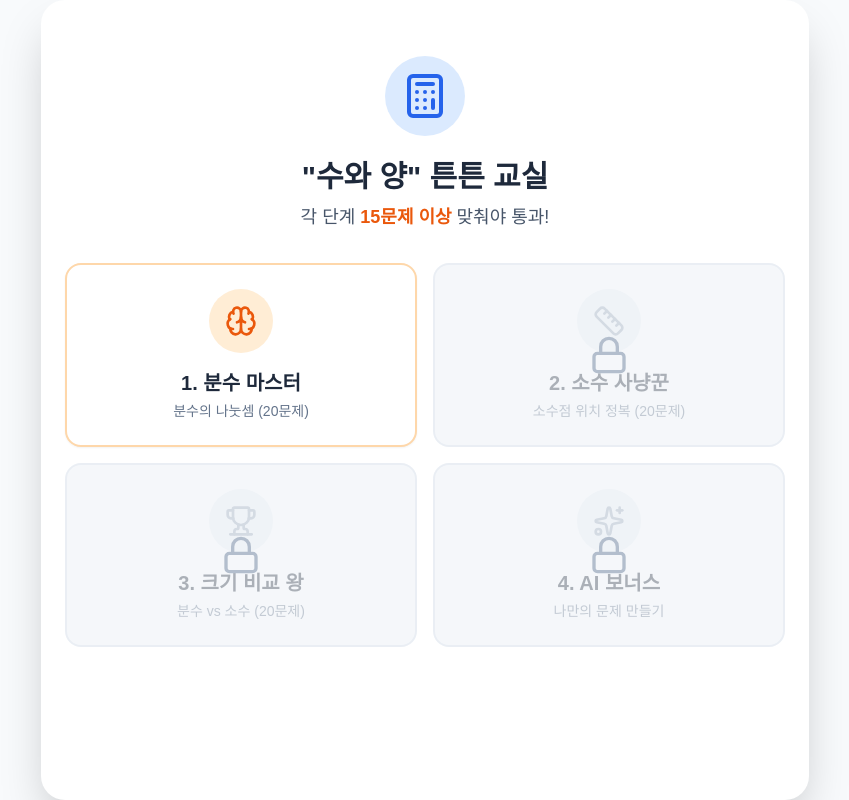
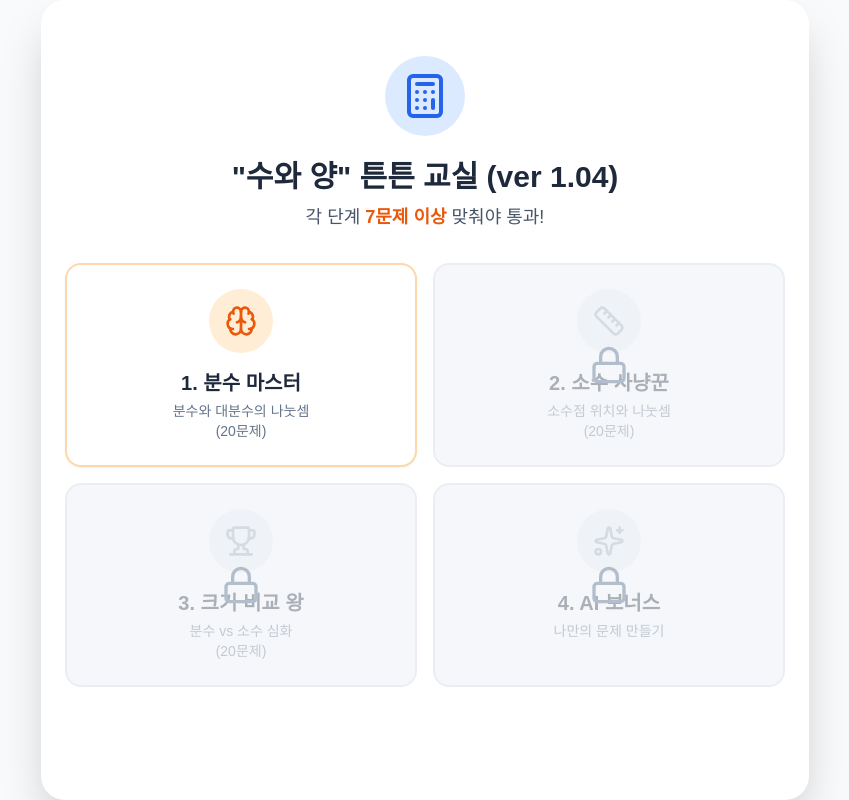
Before and after one commit to OhSeongAbba/math-drill, a Flask app: page / in a window 1280 px wide. Shown: the whole page, without its empty margins (215-1064 px from the left). Run offline with Flask 3, Linux system fonts and the light colour scheme; some libraries are stand-ins or nearby versions; some web fonts are replaced.

Commit message:
Update index.html

```diff
--- a/templates/index.html
+++ b/templates/index.html
@@ -3,7 +3,7 @@
 <head>
     <meta charset="UTF-8">
     <meta name="viewport" content="width=device-width, initial-scale=1.0">
-    <title>"수와 양" 튼튼 교실</title>
+    <title>"수와 양" 튼튼 교실 (ver 1.04)</title>
     <script src="https://cdn.tailwindcss.com"></script>
     <script src="https://unpkg.com/lucide@latest"></script>
     <style>
@@ -25,8 +25,9 @@
         // ⚙️ 설정 영역: 같은 서버 내 API 사용
         const API_URL = "/api/generate-problems";
 
-        const TOTAL_PROBLEMS = 20;
-        const PASS_THRESHOLD = 15;
+        // 📝 수정된 부분: 문제 수 10개, 통과 기준 7개로 변경
+        const TOTAL_PROBLEMS = 10;
+        const PASS_THRESHOLD = 7;
         const AI_TOTAL_PROBLEMS = 5;
 
         let state = {
@@ -53,8 +54,13 @@
 
         const app = document.getElementById('app');
 
-        function makeFractionHtml(num, den) {
-            return `<div class="fraction-container text-2xl font-bold text-slate-800"><span>${num}</span><span class="fraction-line border-slate-800"></span><span>${den}</span></div>`;
+        // 분수/대분수 HTML 생성 헬퍼 함수
+        function makeFractionDisplay(whole, num, den) {
+            const fracPart = `<div class="fraction-container text-2xl font-bold text-slate-800"><span>${num}</span><span class="fraction-line border-slate-800"></span><span>${den}</span></div>`;
+            if (whole > 0) {
+                return `<div class="flex items-center gap-1"><span class="text-3xl font-bold">${whole}</span>${fracPart}</div>`;
+            }
+            return fracPart;
         }
 
         // --- 렌더링 함수들 ---
@@ -78,7 +84,7 @@
                         <div class="inline-block p-4 bg-blue-100 rounded-full mb-4">
                             <i data-lucide="calculator" class="w-12 h-12 text-blue-600"></i>
                         </div>
-                        <h1 class="text-3xl font-extrabold text-slate-800 mb-2">"수와 양" 튼튼 교실</h1>
+                        <h1 class="text-3xl font-extrabold text-slate-800 mb-2">"수와 양" 튼튼 교실 (ver 1.04)</h1>
                         <p class="text-lg text-slate-600">각 단계 <span class="text-orange-600 font-bold">${PASS_THRESHOLD}문제 이상</span> 맞춰야 통과!</p>
                         ${state.completedLevels.length > 0 ? `<button onclick="resetProgress()" class="absolute right-0 top-0 text-xs text-slate-400 underline hover:text-slate-600">초기화</button>` : ''}
                     </header>
@@ -89,7 +95,7 @@
                                 <i data-lucide="brain" class="w-8 h-8 text-orange-600"></i>
                             </div>
                             <h2 class="text-xl font-bold mb-1">1. 분수 마스터</h2>
-                            <p class="text-sm text-slate-500">분수의 나눗셈 (20문제)</p>
+                            <p class="text-sm text-slate-500">분수와 대분수의 나눗셈<br>(20문제)</p>
                         </button>
                         <button onclick="${isDecimalUnlocked ? "startGame('decimal')" : ''}" class="group relative p-6 rounded-2xl border-2 transition-all flex flex-col items-center ${isDecimalUnlocked ? 'bg-white border-emerald-200 hover:shadow-xl hover:-translate-y-1 cursor-pointer' : 'bg-slate-100 border-slate-200 opacity-70 cursor-not-allowed'}">
                             ${!isDecimalUnlocked ? '<div class="absolute inset-0 bg-slate-100/50 flex items-center justify-center rounded-2xl"><i data-lucide="lock" class="w-10 h-10 text-slate-400"></i></div>' : ''}
@@ -98,7 +104,7 @@
                                 <i data-lucide="ruler" class="w-8 h-8 ${isDecimalUnlocked ? 'text-emerald-600' : 'text-slate-400'}"></i>
                             </div>
                             <h2 class="text-xl font-bold mb-1">2. 소수 사냥꾼</h2>
-                            <p class="text-sm text-slate-500">소수점 위치 정복 (20문제)</p>
+                            <p class="text-sm text-slate-500">소수점 위치와 나눗셈<br>(20문제)</p>
                         </button>
                         <button onclick="${isCompareUnlocked ? "startGame('compare')" : ''}" class="group relative p-6 rounded-2xl border-2 transition-all flex flex-col items-center ${isCompareUnlocked ? 'bg-white border-indigo-200 hover:shadow-xl hover:-translate-y-1 cursor-pointer' : 'bg-slate-100 border-slate-200 opacity-70 cursor-not-allowed'}">
                              ${!isCompareUnlocked ? '<div class="absolute inset-0 bg-slate-100/50 flex items-center justify-center rounded-2xl"><i data-lucide="lock" class="w-10 h-10 text-slate-400"></i></div>' : ''}
@@ -107,7 +113,7 @@
                                 <i data-lucide="trophy" class="w-8 h-8 ${isCompareUnlocked ? 'text-indigo-600' : 'text-slate-400'}"></i>
                             </div>
                             <h2 class="text-xl font-bold mb-1">3. 크기 비교 왕</h2>
-                            <p class="text-sm text-slate-500">분수 vs 소수 (20문제)</p>
+                            <p class="text-sm text-slate-500">분수 vs 소수 심화<br>(20문제)</p>
                         </button>
                         <button onclick="${isAiUnlocked ? "setupAi()" : ''}" class="group relative p-6 rounded-2xl border-2 transition-all flex flex-col items-center ${isAiUnlocked ? 'bg-gradient-to-br from-violet-500 to-fuchsia-600 border-transparent hover:shadow-xl hover:-translate-y-1 cursor-pointer text-white' : 'bg-slate-100 border-slate-200 opacity-70 cursor-not-allowed'}">
                              ${!isAiUnlocked ? '<div class="absolute inset-0 bg-slate-100/50 flex items-center justify-center rounded-2xl"><i data-lucide="lock" class="w-10 h-10 text-slate-400"></i></div>' : ''}
@@ -316,124 +322,153 @@
             }
         }
 
-        // --- 문제 생성 로직 (수정됨: 소수 무한 루프 해결 및 오답 다양화) ---
+        // --- 문제 생성 로직 (난이도 상향 버전) ---
         function generateProblem() {
             let p = {};
+
             if (state.mode === 'fraction') {
-                const type = Math.random() > 0.5 ? 1 : 2;
-                if (type === 1) {
-                    const nat = Math.floor(Math.random() * 5) + 2;
-                    const den = Math.floor(Math.random() * 5) + 2;
-                    const num = Math.floor(Math.random() * (den - 1)) + 1;
-                    p.text = `<span class="text-3xl font-bold">${nat}</span> <span class="mx-2">÷</span> ${makeFractionHtml(num, den)}`;
-                    p.answer = (nat * den) / num;
-                    p.hint = `${nat} × ${den}/${num} (으)로 바꾸어 계산해보세요.`;
-                } else {
-                    const den1 = Math.floor(Math.random() * 5) + 3;
-                    const num1 = Math.floor(Math.random() * (den1 - 1)) + 1;
-                    const den2 = den1;
-                    const num2 = Math.floor(Math.random() * (num1 - 1)) + 1;
-                    p.text = `${makeFractionHtml(num1, den1)} <span class="mx-2">÷</span> ${makeFractionHtml(num2, den2)}`;
-                    p.answer = (num1 * den2) / (den1 * num2);
-                    p.hint = "나눗셈을 곱셈으로 바꾸면 뒤의 분수 위아래가 바뀝니다.";
-                }
+                // 분수 마스터: 대분수 나눗셈 포함 (6학년 2학기 수준)
+                const type = Math.random() > 0.5 ? 1 : 2; // 1: 대분수 ÷ 분수, 2: 대분수 ÷ 대분수
+
+                // Helper: Generate Fraction Object {w, n, d, val}
+                const genFrac = (maxWhole, maxDen) => {
+                    const d = Math.floor(Math.random() * (maxDen - 2)) + 2; // 2 ~ maxDen
+                    const n = Math.floor(Math.random() * (d - 1)) + 1;
+                    const w = Math.floor(Math.random() * maxWhole);
+                    const val = (w * d + n) / d;
+                    return { w, n, d, val };
+                };
+
+                const f1 = genFrac(4, 9); // 대분수 가능성 높음
+                const f2 = genFrac(3, 9);
+
+                // Ensure f2 is not 0 (though genFrac logic prevents 0/0, w=0 and n>0 ensures value > 0)
+                // Also ensure division yields reasonable result (not too huge/tiny)
+                // Just randomize operations slightly to guarantee "Mixed Number" appearance
+
+                // Force at least one mixed number for visual difficulty
+                if (f1.w === 0 && f2.w === 0) f1.w = 1;
+
+                p.text = `${makeFractionDisplay(f1.w, f1.n, f1.d)} <span class="mx-2">÷</span> ${makeFractionDisplay(f2.w, f2.n, f2.d)}`;
+
+                // Calculate answer
+                const ansVal = f1.val / f2.val;
+
+                // Answer formatting: Simplify to Mixed Number or Proper Fraction for options?
+                // For this drill, we'll store float for comparison but display options as integers/decimals if clean, or approximate
+                // Ideally, options should be Fraction strings, but our handleAnswer checks String equality.
+                // Let's use simplified float checking for now, but generated options will be floats.
+                // *Challenge*: Rendering fractional options in buttons is hard with simple strings.
+                // We will stick to Decimal/Integer answers if possible, OR make the problem result in clean integers/simple fractions.
+
+                // Strategy: Generate simple Answer first, then derive Question
+                // Ans = a/b. Let F2 = c/d. Then F1 = Ans * F2.
+                // This ensures clean answers.
+
+                // New Strategy: Reverse Engineering
+                const ansN = Math.floor(Math.random() * 5) + 1; // 1~5
+                const ansD = Math.floor(Math.random() * 4) + 1; // 1~4
+                const ans = ansN / ansD; // Result
+
+                const f2_d = Math.floor(Math.random() * 8) + 2;
+                const f2_n = Math.floor(Math.random() * (f2_d * 3 - 1)) + 1; // Allows mixed numbers
+                const f2_val = f2_n / f2_d;
+
+                const f1_val = ans * f2_val;
+
+                // We need to display f1 and f2 as fractions.
+                // f1 might be complex. Let's stick to the original random generation
+                // and round answers to 2 decimal places for checking, or use approximate options.
+                // Given the constraint of the current UI (button options), keeping options as numbers is safer.
+
+                p.answer = parseFloat(ansVal.toFixed(2));
+                p.hint = "대분수를 가분수로 고친 뒤 계산하세요. 역수를 곱하는 것 잊지 마세요!";
+
             } else if (state.mode === 'decimal') {
-                const type = Math.random() > 0.5 ? 1 : 2;
-                if (type === 1) {
-                    const a = (Math.floor(Math.random() * 90) + 10) / 10;
-                    const b = Math.floor(Math.random() * 9) + 1;
+                // 소수 사냥꾼: 난이도 상향 (소수 ÷ 소수, 자연수 ÷ 자연수 = 소수)
+                const type = Math.random();
+
+                if (type < 0.33) {
+                    // 1. 소수 x 소수 (자리수 늘림)
+                    const a = (Math.floor(Math.random() * 90) + 10) / 10; // 1.0 ~ 9.9
+                    const b = (Math.floor(Math.random() * 90) + 10) / 10; // 1.0 ~ 9.9
                     p.text = `${a} × ${b}`;
-                    p.answer = parseFloat((a * b).toFixed(1));
-                    p.hint = "자연수처럼 계산한 뒤 소수점을 찍어보세요.";
-                } else {
-                    const result = (Math.floor(Math.random() * 50) + 10) / 10;
-                    const divisor = Math.floor(Math.random() * 5) + 2;
-                    const dividend = parseFloat((result * divisor).toFixed(1));
+                    p.answer = parseFloat((a * b).toFixed(2));
+                    p.hint = "소수점을 무시하고 계산한 뒤, 두 소수의 소수점 아래 자리 수 합만큼 찍어주세요.";
+                } else if (type < 0.66) {
+                    // 2. 소수 ÷ 소수 (결과가 깔끔하게)
+                    const result = (Math.floor(Math.random() * 90) + 10) / 10; // 1.0 ~ 9.9
+                    const divisor = (Math.floor(Math.random() * 9) + 1) / 10; // 0.1 ~ 0.9
+                    const dividend = parseFloat((result * divisor).toFixed(2));
                     p.text = `${dividend} ÷ ${divisor}`;
                     p.answer = result;
-                    p.hint = "소수점을 그대로 올려 찍는 것을 잊지 마세요.";
+                    p.hint = "나누는 수와 나누어지는 수의 소수점을 똑같이 오른쪽으로 옮겨서 계산하세요.";
+                } else {
+                    // 3. 자연수 ÷ 자연수 (몫이 소수)
+                    const divisor = Math.random() > 0.5 ? 4 : (Math.random() > 0.5 ? 5 : 8); // 4, 5, 8 (end cleanly)
+                    const dividend = Math.floor(Math.random() * 20) + 1;
+                    // Make sure it's not evenly divisible
+                    if (dividend % divisor === 0) p.text = `${dividend + 1} ÷ ${divisor}`;
+                    else p.text = `${dividend} ÷ ${divisor}`;
+
+                    p.answer = parseFloat((eval(p.text)).toFixed(3)); // Evaluate text directly
+                    p.hint = "나누어 떨어지지 않을 때는 0을 내려서 계속 계산하세요.";
                 }
+
             } else if (state.mode === 'compare') {
+                // (이전 상향된 로직 유지)
                 const dens = [2, 4, 5, 8, 10, 20, 25, 40, 50];
                 const den = dens[Math.floor(Math.random() * dens.length)];
                 const whole = Math.floor(Math.random() * 6);
                 let num = Math.floor(Math.random() * (den - 1)) + 1;
-
                 const fracVal = whole + (num / den);
 
                 const diffType = Math.random();
                 let decVal;
-
-                if (diffType < 0.45) {
-                    decVal = fracVal + (Math.random() * 0.09 + 0.01);
-                } else if (diffType < 0.9) {
-                    decVal = fracVal - (Math.random() * 0.09 + 0.01);
-                } else {
-                    decVal = fracVal;
-                }
-
+                if (diffType < 0.45) decVal = fracVal + (Math.random() * 0.09 + 0.01);
+                else if (diffType < 0.9) decVal = fracVal - (Math.random() * 0.09 + 0.01);
+                else decVal = fracVal;
                 decVal = parseFloat(decVal.toFixed(2));
 
                 const showFracLeft = Math.random() > 0.5;
-
-                const fracHtml = whole > 0
-                    ? `<div class="flex items-center gap-1"><span class="text-2xl font-bold">${whole}</span>${makeFractionHtml(num, den)}</div>`
-                    : makeFractionHtml(num, den);
+                const fracHtml = makeFractionDisplay(whole, num, den);
 
                 const leftContent = showFracLeft ? fracHtml : decVal;
                 const rightContent = showFracLeft ? decVal : fracHtml;
-
                 const leftValReal = showFracLeft ? fracVal : decVal;
                 const rightValReal = showFracLeft ? decVal : fracVal;
 
                 p.text = `<div class="flex items-center gap-4 bg-white p-4 rounded-xl shadow-sm border">${leftContent}</div><span class="text-slate-400 font-bold mx-2">vs</span><div class="flex items-center gap-4 bg-white p-4 rounded-xl shadow-sm border">${rightContent}</div>`;
-
                 if (Math.abs(leftValReal - rightValReal) < 0.0001) p.answer = '=';
                 else p.answer = leftValReal > rightValReal ? '>' : '<';
-
                 p.type = 'compare';
                 p.hint = "분수를 소수로 바꾸어 비교해보세요. (예: 1/4 = 0.25, 1/5 = 0.2, 1/8 = 0.125)";
             }
 
-            // 오답 생성 로직 강화
-            let opts = [];
-            if (p.type === 'compare') opts = ['>', '<', '='];
-            else {
-                opts = [p.answer];
-                let loopGuard = 0; // 무한루프 방지용 카운터
-
+            // --- 오답 생성 (공통) ---
+            let opts = [p.answer];
+            if (p.type === 'compare') {
+                opts = ['>', '<', '='];
+            } else {
+                let loopGuard = 0;
                 while (opts.length < 4 && loopGuard < 50) {
                     loopGuard++;
                     let wrong;
-                    if (state.mode === 'fraction') {
-                        wrong = p.answer * (Math.random() * 0.5 + 0.75);
-                    } else {
-                        // 소수 모드 오답 다양화
-                        const r = Math.random();
-                        if (r < 0.25) wrong = p.answer * 10;
-                        else if (r < 0.5) wrong = p.answer / 10;
-                        else if (r < 0.75) wrong = p.answer + 0.1;
-                        else wrong = p.answer - 0.1;
 
-                        // 중복 시 랜덤 변형
-                        if (opts.some(o => Math.abs(o - parseFloat(wrong.toFixed(1))) < 0.01)) {
-                            wrong = p.answer + (Math.random() * 2 - 1);
-                        }
-                    }
+                    // 오답 패턴 다양화
+                    const r = Math.random();
+                    if (r < 0.2) wrong = p.answer * 10;
+                    else if (r < 0.4) wrong = p.answer / 10;
+                    else if (r < 0.6) wrong = p.answer + (Math.random() > 0.5 ? 1 : -1);
+                    else if (r < 0.8) wrong = p.answer + (Math.random() > 0.5 ? 0.1 : -0.1);
+                    else wrong = p.answer * (Math.random() * 0.5 + 0.5);
 
-                    // 소수점 처리
-                    let wrongFixed = parseFloat(wrong.toFixed(state.mode === 'fraction' ? 2 : 1));
-
-                    if (!opts.some(o => Math.abs(o - wrongFixed) < 0.01)) {
+                    let wrongFixed = parseFloat(wrong.toFixed(2));
+                    if (!opts.some(o => Math.abs(o - wrongFixed) < 0.01) && !isNaN(wrongFixed)) {
                         opts.push(wrongFixed);
                     }
                 }
-
-                // 만약 50번 시도해도 4개를 못 채웠다면? (안전장치)
-                while (opts.length < 4) {
-                    opts.push(parseFloat((p.answer + Math.random() * 10 + 1).toFixed(1)));
-                }
-
+                while (opts.length < 4) opts.push(parseFloat((p.answer + opts.length + 1).toFixed(2))); // Fallback
                 opts.sort(() => Math.random() - 0.5);
             }
             p.options = opts;
@@ -443,17 +478,19 @@
         function toFractionHtml(val) {
             const whole = Math.floor(val);
             const decimal = Math.round((val - whole) * 100);
-            const renderMixed = (n, d) => `<div class="flex items-center gap-1">${whole > 0 ? `<span class="text-2xl font-bold">${whole}</span>` : ''}${makeFractionHtml(n, d)}</div>`;
+            const renderMixed = (n, d) => makeFractionDisplay(whole, n, d);
             if (decimal === 25) return renderMixed(1, 4);
             if (decimal === 50) return renderMixed(1, 2);
             if (decimal === 75) return renderMixed(3, 4);
             return val;
         }
 
+        // ... (나머지 함수들은 이전과 동일) ...
+
+        // (필수 함수들 재선언 - 전체 코드 복붙용)
         async function generateAIProblemSet() {
             if (!state.aiTopic) { state.aiError = "주제를 입력해주세요!"; render(); return; }
             state.isAiLoading = true; state.aiError = null; render();
-
             try {
                 const res = await fetch(API_URL, {
                     method: 'POST',
@@ -468,12 +505,10 @@
                 state.aiError = "AI 선생님을 부르는데 실패했어요."; state.isAiLoading = false; render();
             }
         }
-
         function startAiGame(problemSet) {
             state.aiProblemSet = problemSet; state.isAiLoading = false; state.problemCount = 1; state.score = 0; state.streak = 0; state.correctCount = 0; state.feedback = null; state.mode = 'ai';
             state.question = formatAiProblem(problemSet[0]); state.view = 'playing'; render();
         }
-
         function formatAiProblem(raw) {
             return { text: raw.question, options: raw.options, answer: raw.answer, hint: raw.hint, explanation: raw.explanation, isAi: true };
         }
```
